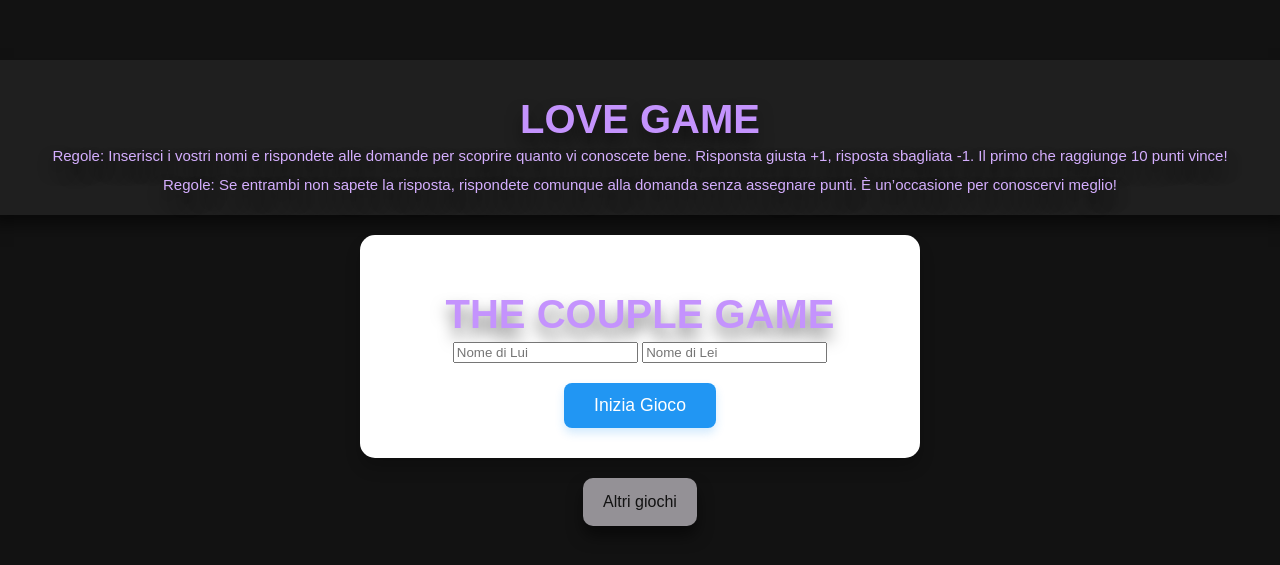
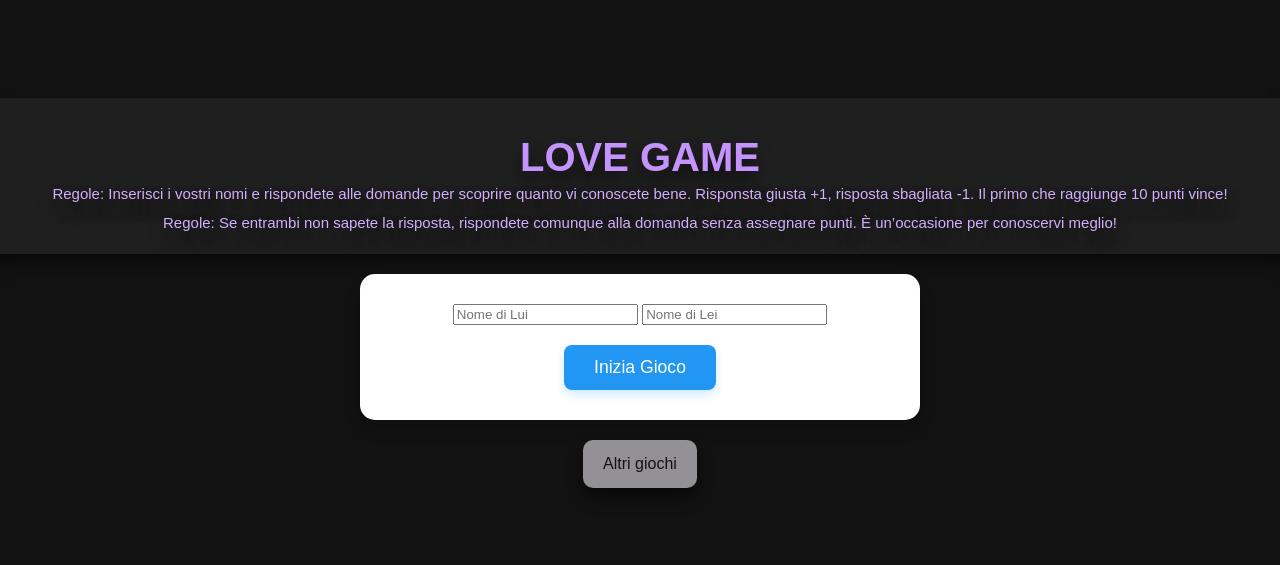
Before and after one commit to maxys2025/Couple-Game-V2, a plain HTML site: page index.html in a window 1280 px wide. Shown: the part 107-672 px from the top of the page. Drawn offline with Linux system fonts and the light colour scheme.

Commit message:
Update index.html

```diff
--- a/index.html
+++ b/index.html
@@ -14,7 +14,6 @@
   </div>
 
   <div id="container">
-    <h1>The Couple Game</h1>
     <!-- Form per inserire i nomi dei giocatori -->
     <div id="name-input">
       <input type="text" id="name-him" placeholder="Nome di Lui">
```
